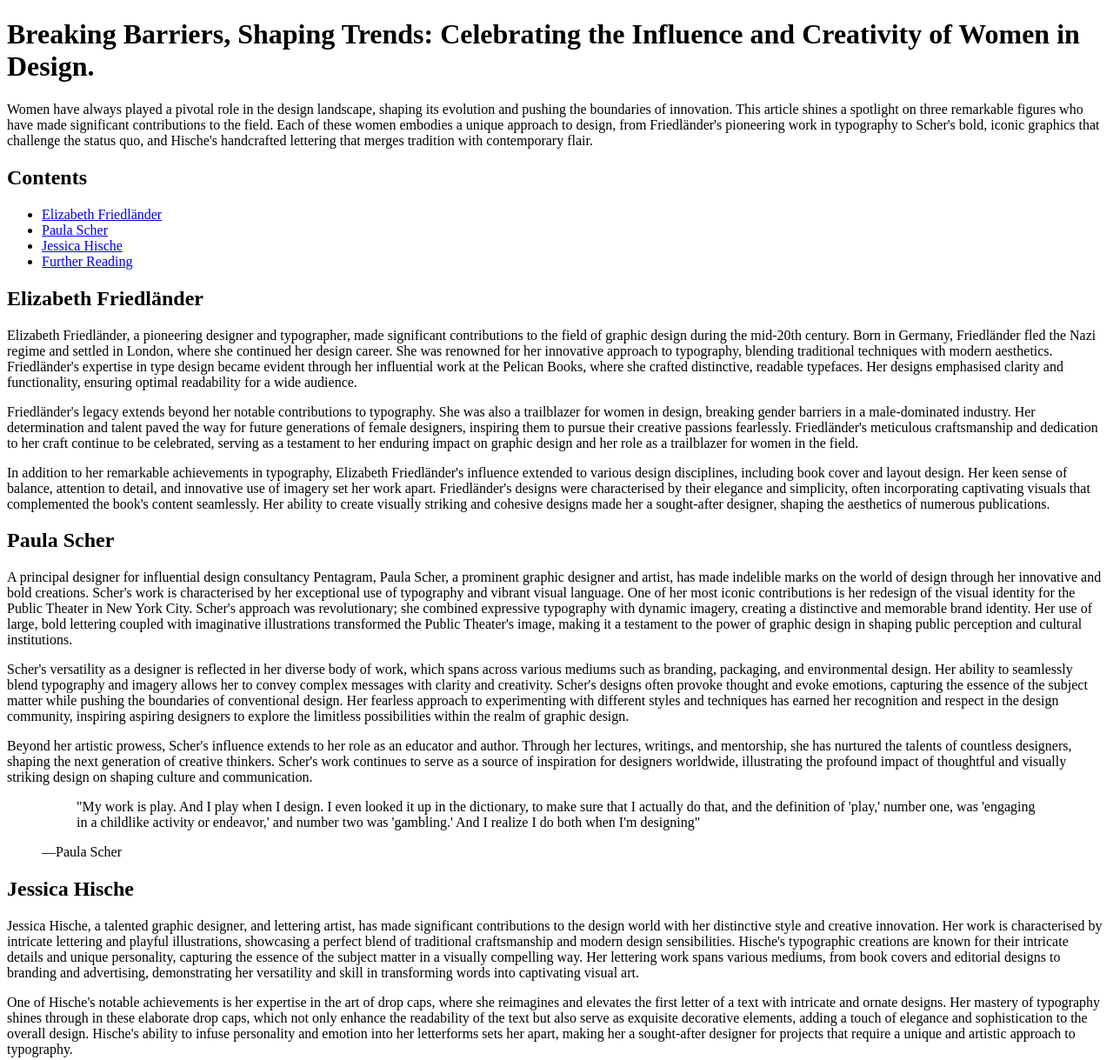
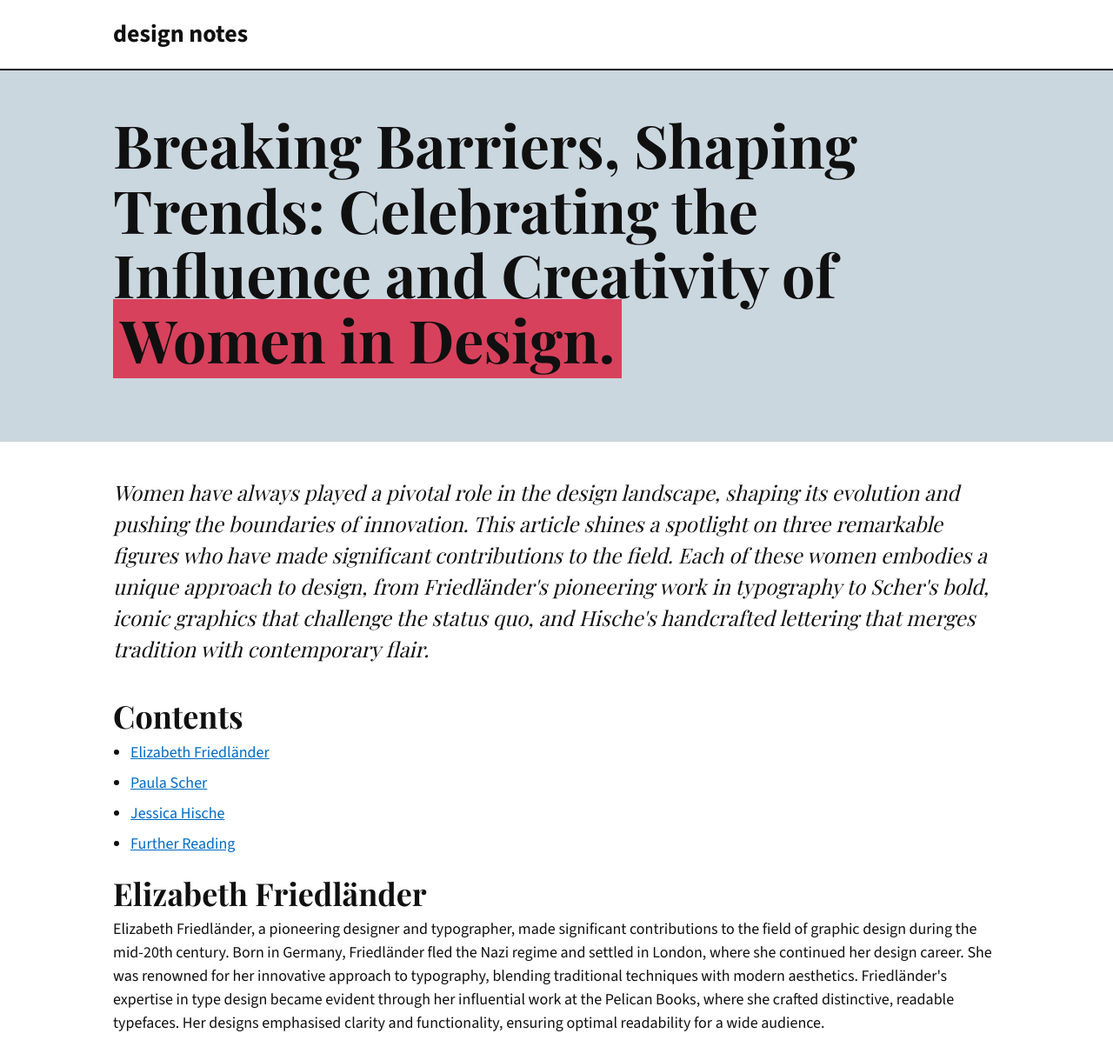
Before and after one commit to abss04/women-in-design, a plain HTML site: page test.html in a window 1280 px wide. Shown: the top 1219 px of the page at 87% size. Drawn offline with nearby package versions, Linux system fonts and the light colour scheme; a web font is replaced by a local one.

Commit message:
update to website

```diff
--- /dev/null
+++ b/CSS/women.css
@@ -0,0 +1,142 @@
+/*import fonts from Google fonts*/
+
+@import url('https://fonts.googleapis.com/css2?family=Playfair+Display:ital,wght@0,400..900;1,400..900&family=Source+Sans+3:ital,wght@0,200..900;1,200..900&display=swap');
+/* css reset */
+
+*{
+    padding : 0;
+    margin :0;
+    font-size: 100%;
+    line-height: 1em;
+}
+   /*default styles for whole page*/
+
+body {
+    color:#101010;
+    border-color: #101010;
+    background-color: #ffffff;
+}
+    /* content container to centre content */
+
+.container {
+    max-width: 1020px;
+    margin: 0 auto 0 auto;
+}
+
+/* Default styling for Headings */
+h1,h2,h3,h4,h5,h6 {
+    font-family: "Playfair Display", Georgia, 'Times New Roman', Times, serif;
+    line-height: 1.1;
+    font-weight: 700;
+}
+    /*specific styles*/
+h1 {
+    font-size: 4.25rem;
+    margin-bottom: 2rem;
+}
+h2 {
+    font-size: 2.25rem;
+    margin-bottom: .5rem;
+}
+h3 {
+    font-size: 2rem;
+    margin-bottom: 0.5rem;
+    }
+h4 {
+    font-size: 1.75rem;
+    margin-bottom: 0.5rem;
+}
+ /* Paragraphs */
+p {
+    font-family: "Source Sans 3", Arial, Helvetica, sans-serif;
+    font-weight: 400;
+    line-height: 1.5;
+    font-size: 1.125rem;
+    margin-bottom: 1.5rem;
+    font-style: normal;
+}
+/*paragraph large */
+p.large {
+    font-family: "Playfair Display", Georgia, 'Times New Roman', Times,
+    serif;
+    font-weight: 400;
+    font-style: italic;
+    line-height: 1.5;
+    font-size: 1.5rem;
+    margin-bottom: 2.5rem;
+}
+ul {
+    list-style: disc outside;
+    margin-bottom: 1.5rem;
+    margin-left: 1.25rem;
+}
+ul li {
+    font-family: "Source Sans 3", Arial, Helvetica, sans-serif;
+    font-weight: 400;
+    line-height: 1.5;
+    font-size: 1.125rem;
+    margin-bottom: .5rem;
+}
+/* hyperlinks */
+a {
+    font-family:inherit;
+    font-size:inherit;
+    line-height: inherit;
+    color: #006bc3;
+ }
+ a:hover {
+    color:#00447B;
+}
+a:visited {
+    color:#6935d2;
+}
+/* images*/
+img {
+    max-width: 1020px;
+    width:100%;
+    height:auto;
+    border:1px solid #101010;
+    margin-bottom: 2rem;
+}
+/*blockquote*/
+figure.quote {
+    border-left: 8px solid #D8415C;
+    padding:1.5rem 0 1.5rem 2rem;
+    margin-bottom: 2rem;
+}
+figure.quote p{
+    margin-bottom:0;
+}
+figure.quote blockquote {
+    margin-bottom:.5rem;
+}
+figure.quote figcaption p{
+    font-weight:700;
+}
+footer {
+    padding: 1.5rem 0 1.5rem 0;
+    margin-top:2rem;
+    border-top:1px solid #101010;
+ }
+ main{
+    margin-bottom: 2.5rem;
+ }
+ header{
+    border-bottom:2px solid #101010;
+    padding:1.5rem 0;
+    }
+header p.logo{
+    font-weight: 700;
+    margin-bottom:0;
+    font-size:1.75rem;
+    line-height: 1.1;
+}
+.colour-block{
+    padding:3rem 0 3rem 0;
+    background-color:#CBD7DF;
+    margin-bottom:2.5rem;
+}
+.highlight {
+    background-color: #D8415C;
+    padding:0 0.5rem;
+ }
--- a/test.html
+++ b/test.html
@@ -1,15 +1,34 @@
 <!DOCTYPE html>
 <html lang="en">
+
 <head>
     <meta charset="UTF-8">
     <meta name="viewport" content="width=device-width, initial-scale=1.0">
-    <meta name="description"content="This is a page about experimenting with HTML">
+    <meta name="description" content="This is a page about experimenting with HTML">
     <title>uxd101 introduction to HTML</title>
+    <link href="/CSS/women.css" rel="stylesheet" type="text/css">
+
 </head>
+
 <body>
-    <h1>Breaking Barriers, Shaping Trends: Celebrating the Influence and Creativity of Women in Design.</h1>
+    <header>
 
-    <p>Women have always played a pivotal role in the design landscape, shaping its evolution and pushing the boundaries of innovation. This article shines a spotlight on three remarkable figures who have made significant contributions to the field. Each of these women embodies a unique approach to design, from Friedländer's pioneering work in typography to Scher's bold, iconic graphics that challenge the status quo, and Hische's handcrafted lettering that merges tradition with contemporary flair.</p>
+        <div class="container">
+            <p class="logo">design notes</p>
+        </div>
+    </header>
+    <main>
+<div class="colour-block">
+        <div class="container">
+            <h1>Breaking Barriers, Shaping Trends: Celebrating the Influence and Creativity of <span class="highlight"> Women in Design.</span></h1>
+        </div>
+        </div>
+        <div class="container">
+            <p class="large">Women have always played a pivotal role in the design landscape, shaping its evolution and
+                pushing the boundaries of innovation. This article shines a spotlight on three remarkable figures who
+                have made significant contributions to the field. Each of these women embodies a unique approach to
+                design, from Friedländer's pioneering work in typography to Scher's bold, iconic graphics that challenge
+                the status quo, and Hische's handcrafted lettering that merges tradition with contemporary flair.</p>
             <h2>Contents</h2>
             <ul>
                 <li><a href="#Elizabeth">Elizabeth Friedländer</a></li>
@@ -19,53 +38,131 @@
             </ul>
             <h2 id="Elizabeth">Elizabeth Friedländer</h2>
 
-    <p>Elizabeth Friedländer, a pioneering designer and typographer, made significant contributions to the field of graphic design during the mid-20th century. Born in Germany, Friedländer fled the Nazi regime and settled in London, where she continued her design career. She was renowned for her innovative approach to typography, blending traditional techniques with modern aesthetics. Friedländer's expertise in type design became evident through her influential work at the Pelican Books, where she crafted distinctive, readable typefaces. Her designs emphasised clarity and functionality, ensuring optimal readability for a wide audience.</p>
+            <p>Elizabeth Friedländer, a pioneering designer and typographer, made significant contributions to the field
+                of graphic design during the mid-20th century. Born in Germany, Friedländer fled the Nazi regime and
+                settled in London, where she continued her design career. She was renowned for her innovative approach
+                to typography, blending traditional techniques with modern aesthetics. Friedländer's expertise in type
+                design became evident through her influential work at the Pelican Books, where she crafted distinctive,
+                readable typefaces. Her designs emphasised clarity and functionality, ensuring optimal readability for a
+                wide audience.</p>
 
-    <p>Friedländer's legacy extends beyond her notable contributions to typography. She was also a trailblazer for women in design, breaking gender barriers in a male-dominated industry. Her determination and talent paved the way for future generations of female designers, inspiring them to pursue their creative passions fearlessly. Friedländer's meticulous craftsmanship and dedication to her craft continue to be celebrated, serving as a testament to her enduring impact on graphic design and her role as a trailblazer for women in the field.</p>
+            <p>Friedländer's legacy extends beyond her notable contributions to typography. She was also a trailblazer
+                for women in design, breaking gender barriers in a male-dominated industry. Her determination and talent
+                paved the way for future generations of female designers, inspiring them to pursue their creative
+                passions fearlessly. Friedländer's meticulous craftsmanship and dedication to her craft continue to be
+                celebrated, serving as a testament to her enduring impact on graphic design and her role as a
+                trailblazer for women in the field.</p>
 
-    <p>In addition to her remarkable achievements in typography, Elizabeth Friedländer's influence extended to various design disciplines, including book cover and layout design. Her keen sense of balance, attention to detail, and innovative use of imagery set her work apart. Friedländer's designs were characterised by their elegance and simplicity, often incorporating captivating visuals that complemented the book's content seamlessly. Her ability to create visually striking and cohesive designs made her a sought-after designer, shaping the aesthetics of numerous publications.</p>
+            <p>In addition to her remarkable achievements in typography, Elizabeth Friedländer's influence extended to
+                various design disciplines, including book cover and layout design. Her keen sense of balance, attention
+                to detail, and innovative use of imagery set her work apart. Friedländer's designs were characterised by
+                their elegance and simplicity, often incorporating captivating visuals that complemented the book's
+                content seamlessly. Her ability to create visually striking and cohesive designs made her a sought-after
+                designer, shaping the aesthetics of numerous publications.</p>
 
 
 
             <h2 id="Paula">Paula Scher</h2>
 
-    <p>A principal designer for influential design consultancy Pentagram, Paula Scher, a prominent graphic designer and artist, has made indelible marks on the world of design through her innovative and bold creations. Scher's work is characterised by her exceptional use of typography and vibrant visual language. One of her most iconic contributions is her redesign of the visual identity for the Public Theater in New York City. Scher's approach was revolutionary; she combined expressive typography with dynamic imagery, creating a distinctive and memorable brand identity. Her use of large, bold lettering coupled with imaginative illustrations transformed the Public Theater's image, making it a testament to the power of graphic design in shaping public perception and cultural institutions.</p>
+            <p>A principal designer for influential design consultancy Pentagram, Paula Scher, a prominent graphic
+                designer and artist, has made indelible marks on the world of design through her innovative and bold
+                creations. Scher's work is characterised by her exceptional use of typography and vibrant visual
+                language. One of her most iconic contributions is her redesign of the visual identity for the Public
+                Theater in New York City. Scher's approach was revolutionary; she combined expressive typography with
+                dynamic imagery, creating a distinctive and memorable brand identity. Her use of large, bold lettering
+                coupled with imaginative illustrations transformed the Public Theater's image, making it a testament to
+                the power of graphic design in shaping public perception and cultural institutions.</p>
 
-    <p>Scher's versatility as a designer is reflected in her diverse body of work, which spans across various mediums such as branding, packaging, and environmental design. Her ability to seamlessly blend typography and imagery allows her to convey complex messages with clarity and creativity. Scher's designs often provoke thought and evoke emotions, capturing the essence of the subject matter while pushing the boundaries of conventional design. Her fearless approach to experimenting with different styles and techniques has earned her recognition and respect in the design community, inspiring aspiring designers to explore the limitless possibilities within the realm of graphic design.</p>
+            <img src="/images/scher-publicTheater.webp" alt="this is an image by paula scher">
 
-    <p>Beyond her artistic prowess, Scher's influence extends to her role as an educator and author. Through her lectures, writings, and mentorship, she has nurtured the talents of countless designers, shaping the next generation of creative thinkers. Scher's work continues to serve as a source of inspiration for designers worldwide, illustrating the profound impact of thoughtful and visually striking design on shaping culture and communication.</p>
+            <p>Scher's versatility as a designer is reflected in her diverse body of work, which spans across various
+                mediums such as branding, packaging, and environmental design. Her ability to seamlessly blend
+                typography and imagery allows her to convey complex messages with clarity and creativity. Scher's
+                designs often provoke thought and evoke emotions, capturing the essence of the subject matter while
+                pushing the boundaries of conventional design. Her fearless approach to experimenting with different
+                styles and techniques has earned her recognition and respect in the design community, inspiring aspiring
+                designers to explore the limitless possibilities within the realm of graphic design.</p>
 
-<figure>
+            <p>Beyond her artistic prowess, Scher's influence extends to her role as an educator and author. Through her
+                lectures, writings, and mentorship, she has nurtured the talents of countless designers, shaping the
+                next generation of creative thinkers. Scher's work continues to serve as a source of inspiration for
+                designers worldwide, illustrating the profound impact of thoughtful and visually striking design on
+                shaping culture and communication.</p>
+
+            <figure class="quote">
                 <blockquote>
-    <p>"My work is play. And I play when I design. I even looked it up in the dictionary, to make sure that I actually do that, and the definition of 'play,' number one, was 'engaging in a childlike activity or endeavor,' and number two was 'gambling.' And I realize I do both when I'm designing"</p>
+                    <p>"My work is play. And I play when I design. I even looked it up in the dictionary, to make sure
+                        that I actually do that, and the definition of 'play,' number one, was 'engaging in a childlike
+                        activity or endeavor,' and number two was 'gambling.' And I realize I do both when I'm
+                        designing"</p>
                 </blockquote>
                 <figcaption>
                     <p>—Paula Scher</p>
                 </figcaption>
+
             </figure>
 
             <h2 id="Jessica">Jessica Hische</h2>
 
-    <p>Jessica Hische, a talented graphic designer, and lettering artist, has made significant contributions to the design world with her distinctive style and creative innovation. Her work is characterised by intricate lettering and playful illustrations, showcasing a perfect blend of traditional craftsmanship and modern design sensibilities. Hische's typographic creations are known for their intricate details and unique personality, capturing the essence of the subject matter in a visually compelling way. Her lettering work spans various mediums, from book covers and editorial designs to branding and advertising, demonstrating her versatility and skill in transforming words into captivating visual art.</p>
+            <p>Jessica Hische, a talented graphic designer, and lettering artist, has made significant contributions to
+                the design world with her distinctive style and creative innovation. Her work is characterised by
+                intricate lettering and playful illustrations, showcasing a perfect blend of traditional craftsmanship
+                and modern design sensibilities. Hische's typographic creations are known for their intricate details
+                and unique personality, capturing the essence of the subject matter in a visually compelling way. Her
+                lettering work spans various mediums, from book covers and editorial designs to branding and
+                advertising, demonstrating her versatility and skill in transforming words into captivating visual art.
+            </p>
 
-    <p>One of Hische's notable achievements is her expertise in the art of drop caps, where she reimagines and elevates the first letter of a text with intricate and ornate designs. Her mastery of typography shines through in these elaborate drop caps, which not only enhance the readability of the text but also serve as exquisite decorative elements, adding a touch of elegance and sophistication to the overall design. Hische's ability to infuse personality and emotion into her letterforms sets her apart, making her a sought-after designer for projects that require a unique and artistic approach to typography.</p>
+            <img src="/images/hische-dropcaps.webp" alt="">
 
-    <p>Furthermore, Hische is dedicated to sharing her knowledge and passion for design with the world. Through her online presence, workshops, and speaking engagements, she inspires and educates aspiring designers, providing valuable insights into her creative process and the art of lettering. By fostering a sense of community and encouraging creativity, Hische continues to have a profound impact on the design community, shaping the future of typography and graphic design with her innovative and imaginative work.</p>
+            <p>One of Hische's notable achievements is her expertise in the art of drop caps, where she reimagines and
+                elevates the first letter of a text with intricate and ornate designs. Her mastery of typography shines
+                through in these elaborate drop caps, which not only enhance the readability of the text but also serve
+                as exquisite decorative elements, adding a touch of elegance and sophistication to the overall design.
+                Hische's ability to infuse personality and emotion into her letterforms sets her apart, making her a
+                sought-after designer for projects that require a unique and artistic approach to typography.</p>
+
+            <p>Furthermore, Hische is dedicated to sharing her knowledge and passion for design with the world. Through
+                her online presence, workshops, and speaking engagements, she inspires and educates aspiring designers,
+                providing valuable insights into her creative process and the art of lettering. By fostering a sense of
+                community and encouraging creativity, Hische continues to have a profound impact on the design
+                community, shaping the future of typography and graphic design with her innovative and imaginative work.
+            </p>
 
 
 
             <h2 id="Further">Further Reading</h2>
             <ul>
-    <li><a href="https://www.itsnicethat.com/features/elizabethfriedlander-graphicdesign-internationalwomensday-080318">Elizabeth Friedlander: one of the first women to design a typeface</a></li>
+                <li><a
+                        href="https://www.itsnicethat.com/features/elizabethfriedlander-graphicdesign-internationalwomensday-080318">Elizabeth
+                        Friedlander: one of the first women to design a typeface</a></li>
 
-    <li><a href="https://www.itsnicethat.com/features/paula-scher-graphic-design-151117">One Step Ahead: we meet Paula Scher, the trailblazing Pentagram Partner</a> </li>
+                <li><a href="https://www.itsnicethat.com/features/paula-scher-graphic-design-151117">One Step Ahead: we
+                        meet Paula Scher, the trailblazing Pentagram Partner</a> </li>
 
-    <li><a href= "https://www.madamearchitect.org/interviews/2020/7/16/paula-scher">A Life in Her Work: Pentagram's Paula Scher on Ideas, Invention, and Learning</a> </li>
+                <li><a href="https://www.madamearchitect.org/interviews/2020/7/16/paula-scher">A Life in Her Work:
+                        Pentagram's Paula Scher on Ideas, Invention, and Learning</a> </li>
 
-    <li><a href= "https://jessicahische.is/awesome">Jessica Hische, the portfolio and random thoughts of a crazy cat lady.</a> </li>
+                <li><a href="https://jessicahische.is/awesome">Jessica Hische, the portfolio and random thoughts of a
+                        crazy cat lady.</a> </li>
 
-    <li><a href= "https://creativecloud.adobe.com/discover/article/q-and-a-artist-jessica-hische">Adobe Q&A: Artist Jessica Hische</a> </li>
+                <li><a href="https://creativecloud.adobe.com/discover/article/q-and-a-artist-jessica-hische">Adobe Q&A:
+                        Artist Jessica Hische</a> </li>
             </ul>
-    <p>The content on this page is developed using ChatGPT, content has been edited and is licensed under a Creative Commons Attribution-ShareAlike License, meaning you’re allowed to copy, distribute and transmit the work as long as it is attributed to the original authors.</p>
+        </div>
+        <footer>
+            <div class="container">
+                <p>The content on this page is developed using ChatGPT, content has been
+                    edited and is licensed under a Creative Commons Attribution-ShareAlike
+                    License, meaning you’re allowed to copy, distribute and transmit the work
+                    as long as it is attributed to the original authors.</p>
+            </div>
+    </main>
+    </footer>
+
+    <p>The content on this page is developed using ChatGPT, content has been edited and is licensed under a Creative
+        Commons Attribution-ShareAlike License, meaning you’re allowed to copy, distribute and transmit the work as long
+        as it is attributed to the original authors.</p>
 </body>
+
 </html>
```
Also changed, not shown: images/hische-dropcaps.webp (added), images/scher-publicTheater.webp (added). Lines whose indentation alone changed are shown as unchanged.
